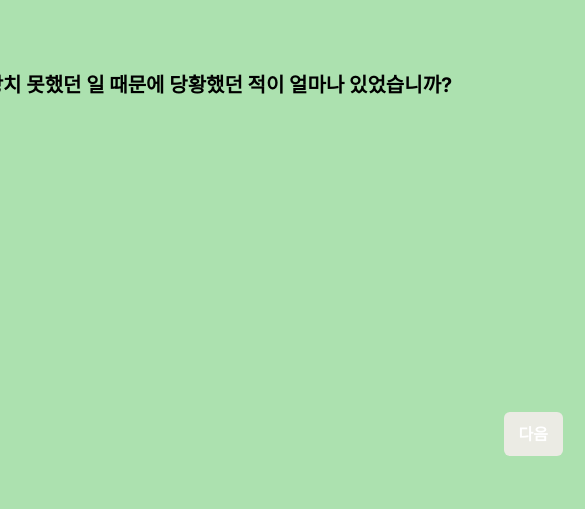
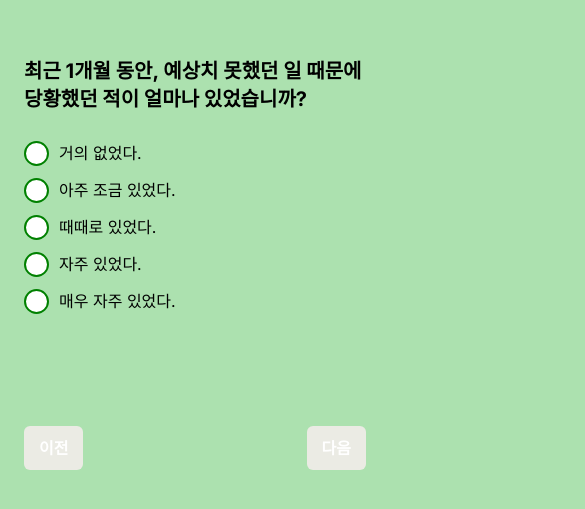
Before and after one commit to sanbondeveloper/next-ts-stress-survey, a Next.js app: page /survey in a window 390 px wide. Shown: the part 159-668 px from the top of the page, 585 px wide, since content can reach past the window. Built offline with nearby package versions, Linux system fonts and the light colour scheme.

Commit message:
Style: 반응형 디자인 적용

```diff
--- a/app/page.tsx
+++ b/app/page.tsx
@@ -31,8 +31,8 @@ export default function Home() {
   };
 
   return (
-    <main>
-      <form className="max-w-[1024px]" onSubmit={handleSubmit}>
+    <main className="w-[1024px] min-w-0">
+      <form onSubmit={handleSubmit}>
         <header className="mb-10 flex w-full flex-col items-center px-4">
           <h1 className="text-4xl font-bold text-white">스트레스 자가진단</h1>
           <p>
--- a/app/survey/page.tsx
+++ b/app/survey/page.tsx
@@ -5,7 +5,7 @@ export default async function SurveyPage() {
   const questions = await fetchQuestions();
 
   return (
-    <main>
+    <main className="w-[1024px] min-w-0">
       <SurveyForm questions={questions} />
     </main>
   );
--- a/components/form/multi-step-form.tsx
+++ b/components/form/multi-step-form.tsx
@@ -37,7 +37,7 @@ export default function MultiStepForm<T>({ items, keyFn, validationFn, children
   };
 
   return (
-    <form className="w-[800px] max-w-full px-4" onSubmit={handleSubmit}>
+    <form className="w-full px-2" onSubmit={handleSubmit}>
       <div className="w-full overflow-hidden">
         <div className="flex w-full" style={containerStyle}>
           {items.map((item) => (
```
